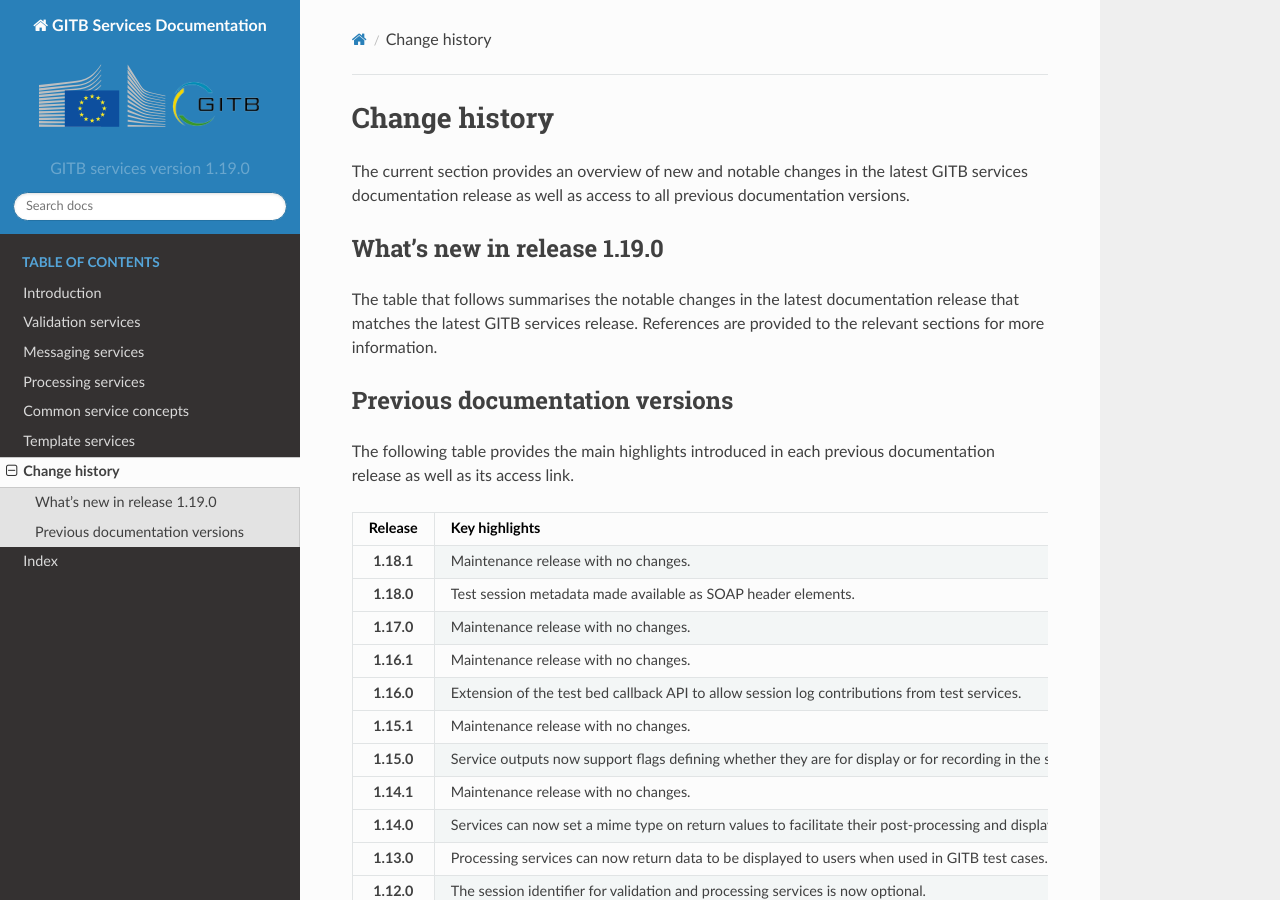
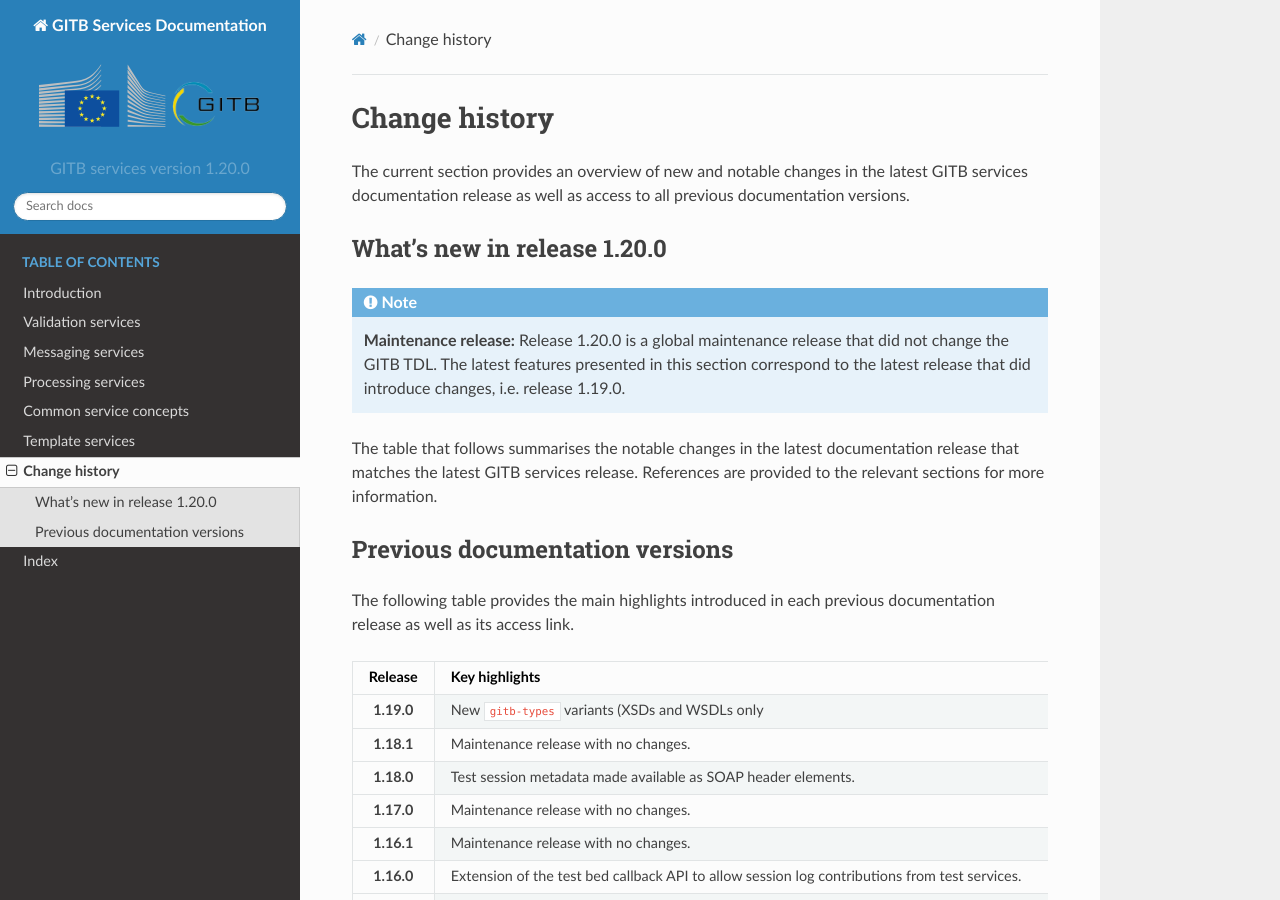
Before and after one commit to ISAITB/docs-services, a Sphinx documentation site: the page built from source/changelog/index.rst, in a window 1280 px wide and 900 px high. Built offline with Sphinx 7.4.7 and the Read the Docs theme 2.0.0, drawn with Linux system fonts in a browser that asks for light colours.

Commit message:
Updates for release 1.20.0

```diff
--- a/source/changelog/index.rst
+++ b/source/changelog/index.rst
@@ -8,8 +8,12 @@
 
 .. _changelog__new:
 
-What's new in release 1.19.0
+What's new in release 1.20.0
 ----------------------------
+
+.. note::
+    **Maintenance release:** Release 1.20.0 is a global maintenance release that did not change the GITB TDL. The latest features presented
+    in this section correspond to the latest release that did introduce changes, i.e. release 1.19.0.
 
 The table that follows summarises the notable changes in the latest documentation release that matches the latest GITB services
 release. References are provided to the relevant sections for more information.
@@ -29,6 +33,7 @@
     :header: "Release", "Key highlights", "Documentation link"
     :stub-columns: 1
 
+    1.19.0, New ``gitb-types`` variants (XSDs and WSDLs only, javax APIs and Jakarta API)., https://www.itb.ec.europa.eu/docs/services/1.19.0/
     1.18.1, Maintenance release with no changes., https://www.itb.ec.europa.eu/docs/services/1.18.1/
     1.18.0, Test session metadata made available as SOAP header elements., https://www.itb.ec.europa.eu/docs/services/1.18.0/
     1.17.0, Maintenance release with no changes., https://www.itb.ec.europa.eu/docs/services/1.17.0/
--- a/source/conf.py
+++ b/source/conf.py
@@ -24,9 +24,9 @@
 author = 'European Commission, DIGIT'
 
 # The short X.Y version
-version = 'GITB services version 1.19.0'
+version = 'GITB services version 1.20.0'
 # The full version, including alpha/beta/rc tags
-release = 'GITB services version 1.19.0'
+release = 'GITB services version 1.20.0'
 
 html_show_sourcelink = False
 html_show_sphinx = False
```
